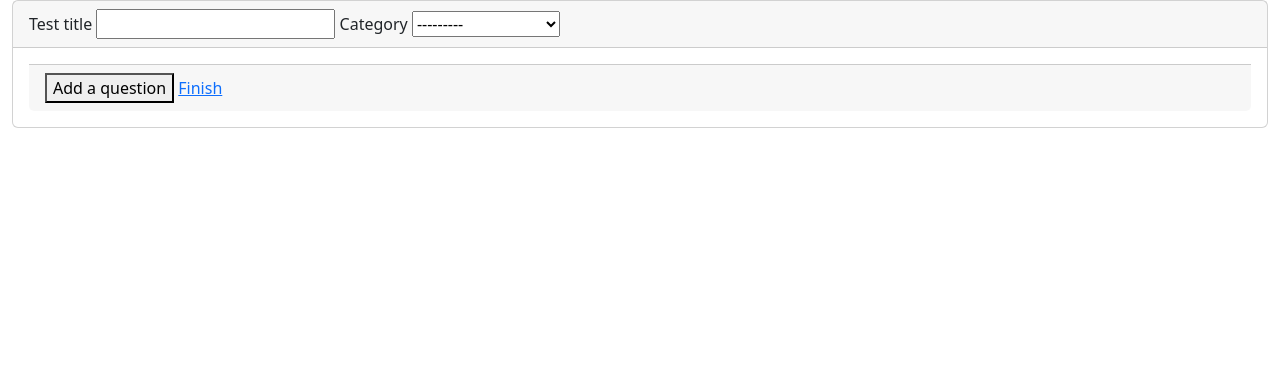
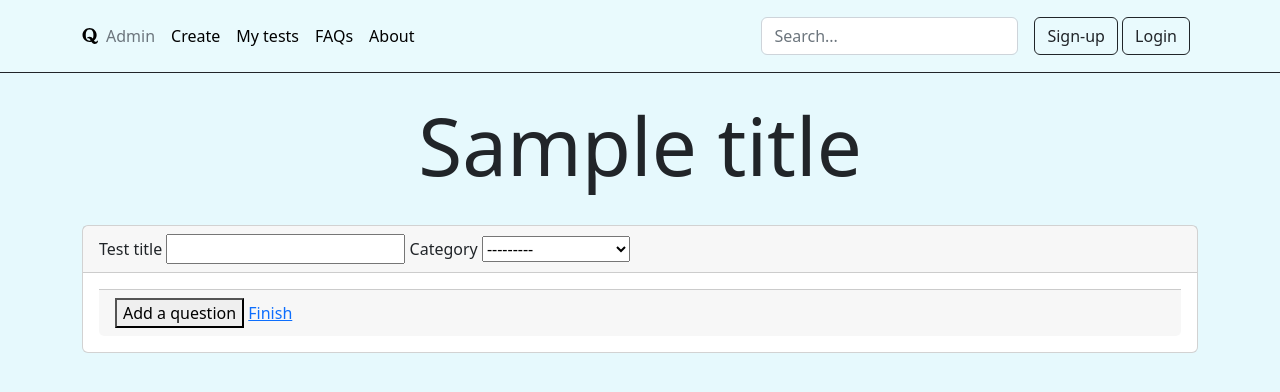
Before and after one commit to embu08/quizapp, a Django app: template quizapp/main_app/templates/create_test.html in a window 1280 px wide. Shown: the top 392 px of the page. Run offline with Django 4.2, Linux system fonts and the light colour scheme; tables that the repository leaves empty hold one stand-in row (values such as "Sample post"); the template is opened without the code that fills it: values that come from a table or form of the project are taken from there, most other values are stand-ins (such as "Sample title", 1, 10 or a date in 2020).

Commit message:
added header, that doesn't work to base.html; added show_test.html, created view and url for it, and it almost works;

```diff
--- a/quizapp/main_app/models.py
+++ b/quizapp/main_app/models.py
@@ -14,6 +14,7 @@ class Test(models.Model):
     name = models.CharField(max_length=255, db_index=True)
     owner = models.ForeignKey(settings.AUTH_USER_MODEL,
                               null=True, blank=True, on_delete=models.CASCADE)
+    description = models.CharField(max_length=1000, db_index=True, null=True, blank=True)
     category = models.ForeignKey('Categories', blank=True, null=True, on_delete=models.PROTECT)
 
     def __str__(self):
--- a/quizapp/main_app/templates/base.html
+++ b/quizapp/main_app/templates/base.html
@@ -13,13 +13,46 @@
 
     </style>
 </head>
-<body class="">
+<body class="bg-info" style="--bs-bg-opacity: .1;">
 <!--navbar-->
 {% block mainmenu %}
 
 {% endblock mainmenu %}
 
-<div class="container-fluid">
+<header class="p-3 border-bottom border-dark bg-white" style="--bs-bg-opacity: .1;">
+    <div class="container">
+        <div class="d-flex flex-wrap align-items-center justify-content-center justify-content-lg-start">
+            <a href="/" class="d-flex align-items-center mb-2 mb-lg-0 text-black text-decoration-none">
+                <svg xmlns="http://www.w3.org/2000/svg" width="16" height="16" fill="currentColor" class="bi bi-quora"
+                     viewBox="0 0 16 16">
+                    <path d="M8.73 12.476c-.554-1.091-1.204-2.193-2.473-2.193-.242 0-.484.04-.707.142l-.43-.863c.525-.45 1.373-.808 2.464-.808 1.697 0 2.568.818 3.26 1.86.41-.89.605-2.093.605-3.584 0-3.724-1.165-5.636-3.885-5.636-2.68 0-3.839 1.912-3.839 5.636 0 3.704 1.159 5.596 3.84 5.596.425 0 .811-.046 1.166-.15Zm.665 1.3a7.127 7.127 0 0 1-1.83.244C3.994 14.02.5 11.172.5 7.03.5 2.849 3.995 0 7.564 0c3.63 0 7.09 2.828 7.09 7.03 0 2.337-1.09 4.236-2.675 5.464.512.767 1.04 1.277 1.773 1.277.802 0 1.125-.62 1.179-1.105h1.043c.061.647-.262 3.334-3.178 3.334-1.767 0-2.7-1.024-3.4-2.224Z"/>
+                </svg>
+            </a>
+
+            <ul class="nav col-12 col-lg-auto me-lg-auto mb-2 justify-content-center mb-md-0">
+                <li><a href="/admin" class="nav-link px-2 text-secondary">Admin</a></li>
+                <li><a href="/create-test" class="nav-link px-2 text-black">Create</a></li>
+                <li><a href="#" class="nav-link px-2 text-black">My tests</a></li>
+                <li><a href="#" class="nav-link px-2 text-black">FAQs</a></li>
+                <li><a href="#" class="nav-link px-2 text-black">About</a></li>
+            </ul>
+
+            <form class="col-12 col-lg-auto mb-3 mb-lg-0 me-lg-3" role="search">
+                <input type="search" class="form-control form-control-light text-bg-white" placeholder="Search..."
+                       aria-label="Search">
+            </form>
+
+            <div class="text-end">
+                <button type="button" class="btn btn-outline-dark">Sign-up</button>
+                <button type="button" class="btn btn-outline-dark me-2">Login</button>
+            </div>
+        </div>
+    </div>
+</header>
+
+
+<div class="container">
+    <h1 class="display-1 text-center p-4">{{ title }}</h1>
     {% block content%}
     {% endblock %}
 </div>
--- a/quizapp/main_app/urls.py
+++ b/quizapp/main_app/urls.py
@@ -4,5 +4,6 @@ from django.views.decorators.cache import cache_page
 
 urlpatterns = [
     path('', home, name='home'),
-    path('create-test/', create_test_view, name='create')
+    path('create-test/', create_test_view, name='create'),
+    path('show-tests/', ShowAllTests.as_view(), name='show-test')
 ]
```
Also changed, not shown: quizapp/main_app/templates/show_tests.html (+33 -1 lines), quizapp/main_app/views.py (+9 -0 lines).
